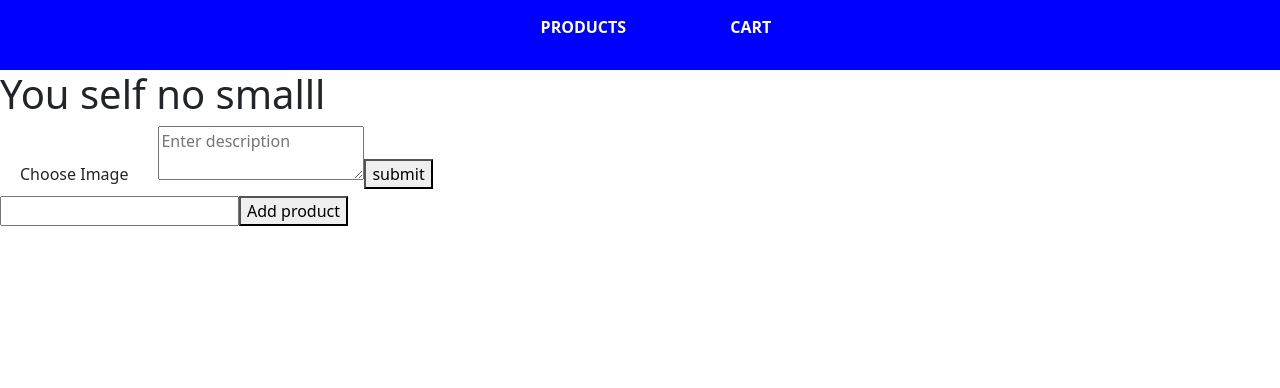
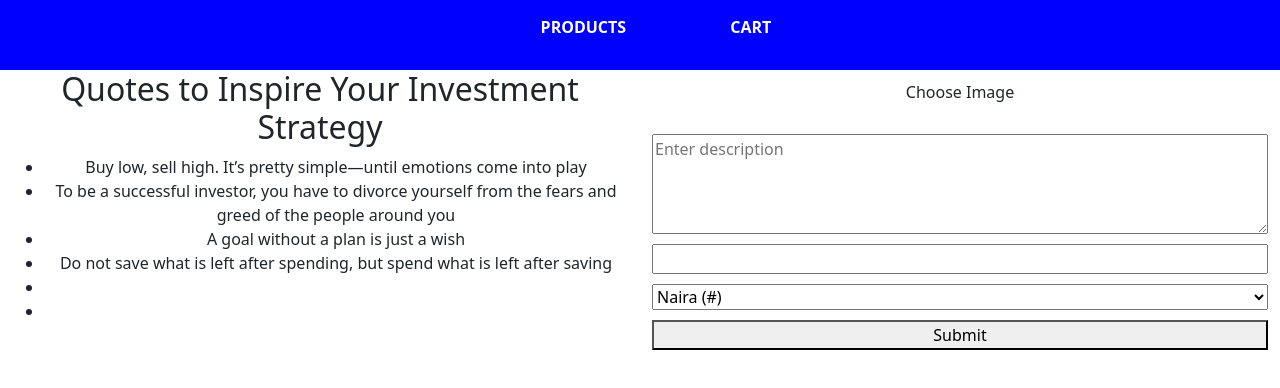
Before and after one commit to ADEDANCE/OUTLET-RUSH, a React (Vite) app: page /SellerProfile in a window 1280 px wide. Shown: the top 388 px of the page. Built offline with nearby package versions, Linux system fonts and the light colour scheme.

Commit message:
add a feature

```diff
--- a/src/welcome-paages/Profile-pages/SellerProfile.jsx
+++ b/src/welcome-paages/Profile-pages/SellerProfile.jsx
@@ -1,125 +1,181 @@
 import React, { useEffect, useState } from 'react'
 import BuyerNav from '../../NAVBARS/BuyerNav'
+import {Row,Col} from 'react-bootstrap'
+import 'bootstrap/dist/css/bootstrap.min.css';
 
 const SellerProfile = () => {
 
-  const [proDucts,setProDucts] = useState([]);
-  const [inputValue, setInputValue] = useState('');
+  // const [proDucts,setProDucts] = useState([]);
+  // const [inputValue, setInputValue] = useState('');
   const [selectedFile, setSelectedFile] = useState(null);
-  const [submittedData, setSubmittedData] = useState(null);
+  const [submittedData, setSubmittedData] = useState([]);
   const [description, setDescription] = useState("");
+  const [price, setPrice] = useState('');
   const [fileName, setFileName] = useState('');
+  const [currency, setCurrency] = useState("NGN");
 
-  useEffect (() => {
-    const savedProducts = localStorage.getItem('proDucts');
-    if (savedProducts ) {
-      setProDucts(JSON.parse(savedProducts));
-    }
-  }, [])
 
-  useEffect (() => {
-    if (proDucts.length > 0) {
-      localStorage.setItem('proDucts', JSON.stringify(proDucts));
-    }
-  },[proDucts]);
-
-  const handleOnchange = (e) =>{
-    setInputValue(e.target.value);
-  };
-
-  const handleAddproduct = () => {
-    // e.preventdefault();
-    if (inputValue.trim() !== '') {
-      setProDucts([...proDucts, { id: Date.now(), text: inputValue }]);
-      setInputValue('');
-    }
-  }
-
-  const handleDeleteProduct = (id) => {
-    const newProduct = proDucts.filter(product => product.id !== id);
-    setProDucts(newProduct);
-  }
 
   const handleAddImage = (event) => {
     const file = event.target.files[0];
     if (file) {
-      setSelectedFile(file);
+      const reader = new FileReader();
+      reader.readAsDataURL(file); // Convert to Base64
+      reader.onloadend = () => {
+        setSelectedFile(reader.result); // Store Base64 instead of a blob URL
         setFileName(file.name);
+      };
+
     }
+  };
+
+
+const handleSubmit = () => {
+  if (selectedFile && description.trim() !== "" && price.trim() !== "" && currency) {
+    const newProduct = {
+        id: Date.now(),// Generate a unique ID
+        imageUrl: selectedFile,
+      // imageUrl: URL.createObjectURL(selectedFile),
+      description,
+      price,
+      currency,
 
     };
 
-  const handleSubmit = () => {
-    if (selectedFile && description.trim() !== '') {
-      setSubmittedData({
-        imageUrl: URL.createObjectURL(selectedFile),
-        description,
-      });
+    setSubmittedData(prevProducts => [...prevProducts, newProduct]);
 
+    // Clear input fields
+    setDescription("");
+    setPrice("");
+    setSelectedFile(null);
+    setFileName("");
   }
 };
+
+useEffect (() => {
+  const savedProducts  = localStorage.getItem('submittedData');
+
+  if (savedProducts) {
+    setSubmittedData(JSON.parse(savedProducts));
+  }
+},[]);
+
+useEffect(() => {
+  if (submittedData.length > 0) {
+    localStorage.setItem('submittedData', JSON.stringify(submittedData));
+  }
+}, [submittedData]);
+
+
+
+
+
+
 
   const handleDescriptionChange = (event) => {
     setDescription(event.target.value);
   };
 
+  const handlePrice = (event) => {
+    setPrice(event.target.value);
+  }
+
+  const handlePreferCurrency = (e) => {
+    setCurrency(e.target.value);
+  }
+
+  const handleDeleteProduct = (id) => {
+    const newProducts = submittedData.filter(product => product.id !== id);
+    setSubmittedData(newProducts);
+    localStorage.setItem('submittedData', JSON.stringify(newProducts));
+  };
 
   return (
-    <div>
+    <div  style={{
+      alignItems:'center',
+      textAlign:'center'
+    }}>
           <BuyerNav/>
-      <h1>
+      {/* <h1>
         You self no smalll
-      </h1>
+      </h1> */}
+       <div className='container-fluid'>
+          <Row>
+              <Col md={6}>
+                    <h2>
+                         Quotes to Inspire Your Investment Strategy
+                    </h2>
+                    <ul>
+                          <li>Buy low, sell high. It’s pretty simple—until emotions come into play</li>
+                          <li>To be a successful investor, you have to divorce yourself from the fears and greed of the people around you</li>
+                          <li>A goal without a plan is just a wish</li>
+                          <li>Do not save what is left after spending, but spend what is left after saving</li>
+                          <li></li>
+                          <li></li>
+                    </ul>
 
-       <div>
-            <input type="file" id="imageInput" accept='image/*' onChange={handleAddImage}   style={{ display: 'none' }}  />
+               </Col>
+               <Col md={6} >
+                  <div className="productInput" style={{ display: 'flex', flexDirection: 'column', gap: '10px' }}>
+                     <input type="file" id="imageInput" accept="image/*" onChange={handleAddImage} style={{ display: 'none' }} />
+
                      <label htmlFor="imageInput" style={{
                             padding: '10px 20px',
-        // backgroundColor: '#007bff',
-        // color: 'white',
                             cursor: 'pointer',
                             borderRadius: '5px',
-        display: 'inline-block'
+                            display: 'block'
                      }}>
                            Choose Image
                      </label>
 
-      <span style={{ marginLeft: '10px' }}>{fileName}</span>
+                     <span style={{ display: 'block', marginLeft: '10px' }}>{fileName}</span>
+
                      <textarea
                              placeholder="Enter description"
                              value={description}
                              onChange={handleDescriptionChange}
+                             style={{ width: '100%', minHeight: '100px' }}
                     />
 
-            <button onClick={handleSubmit} >submit</button>
+                    <input
+                          type="number"
+                          value={price}
+                          onChange={handlePrice}
+                          style={{ width: '100%' }}
+                   />
+
+                   <select name="currency" value={currency} onChange={handlePreferCurrency} style={{ width: '100%' }}>
+                          <option value="NGN">Naira (#)</option>
+                          <option value="USD">Dollar ($)</option>
+                  </select>
+
+                           <button onClick={handleSubmit} style={{ width: '100%' }}>Submit</button>
+                  </div>
+               </Col>
+          </Row>
+
+          {submittedData.length > 0 && (
+  <>
+    <h3>PRODUCTS</h3>
+    {submittedData.map((product, index) => (
+      <div key={index}>
+        <img src={product.imageUrl} alt='' style={{ width: '200px' }} />
+        <p>{product.description}</p>
+        <p>{product.price} {product.currency}</p>
+        <button onClick={() => handleDeleteProduct(product.id)}>Delete</button>
+      </div>
+    ))}
+  </>
+)}
+       </div>
+
+
 
 
 
 
 
     </div>
-
-      <div >
-              <input type="text"
-              value={inputValue}
-                 onChange={handleOnchange}
-              />
-              <button onClick={handleAddproduct} >Add product</button>
-      </div>
-            {proDucts.map((product) => (
-              <li key={product.id}>
-                <span className="text">{product.text}</span>
-                <button onClick={() => handleDeleteProduct(product.id)}>Delete</button>
-              </li>
-            ))}
-
-{submittedData  &&  (
-    <div>
-                <img src={submittedData.imageUrl} alt='' style={{ width: "200px" }} />
-                <p>{submittedData.description}</p>
-    </div>
-) }
-    </div>
   )
 }
 
```
Lines whose indentation alone changed are shown as unchanged.
